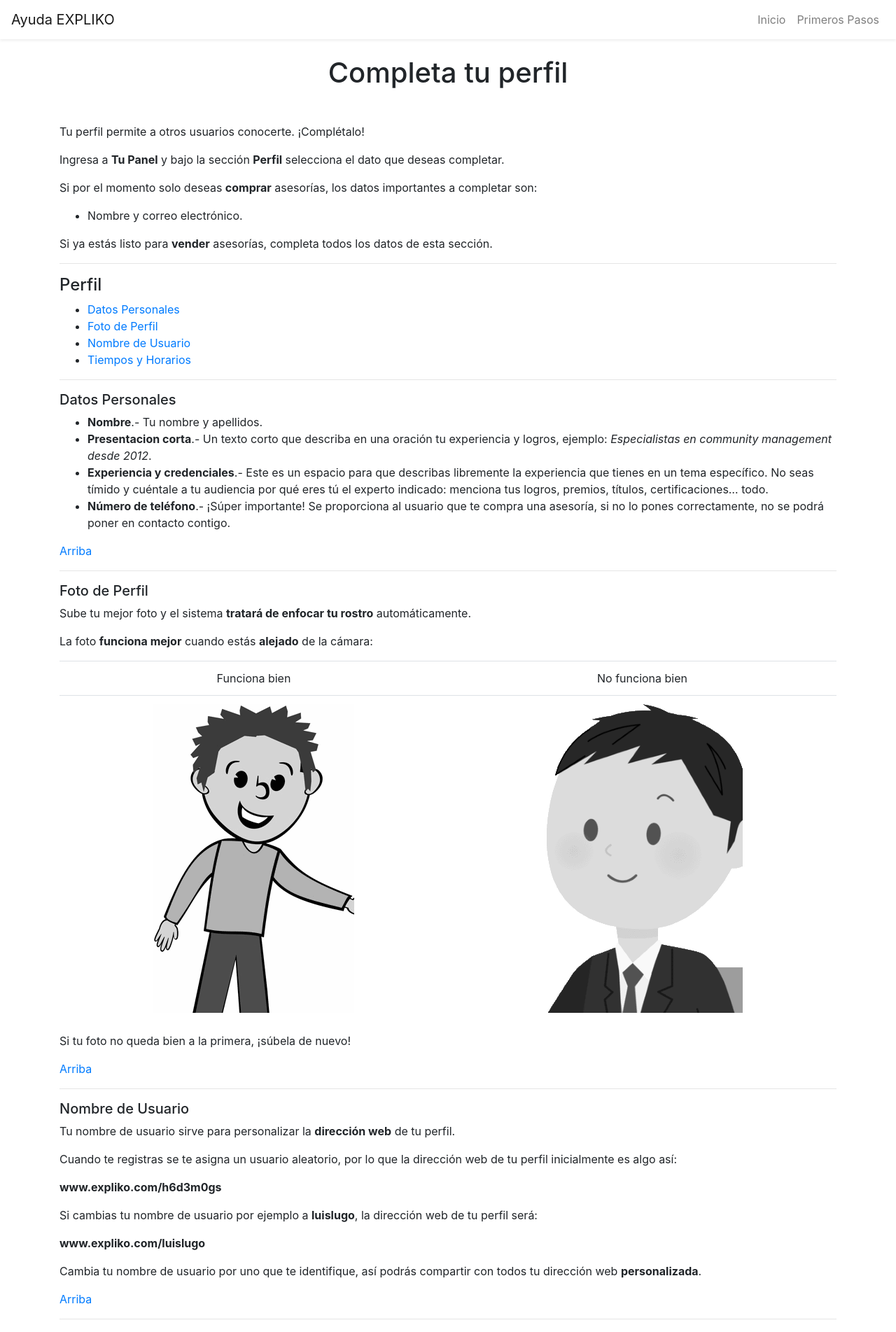
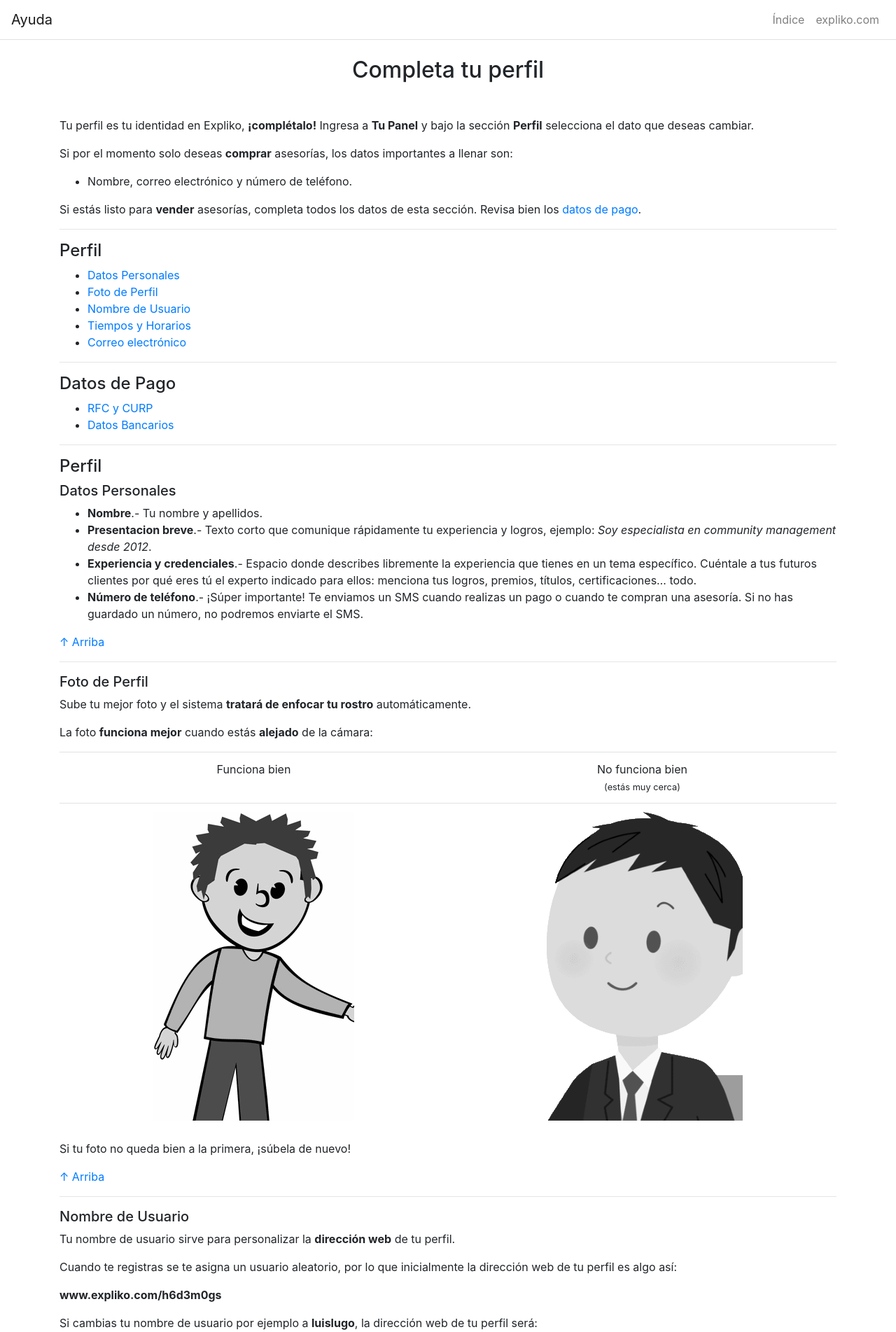
Before and after one commit to aeadbhard/expliko-pages, a Jekyll site: the page built from primeros-pasos/completar-perfil.md, in a window 1280 px wide. Shown: the top 1903 px of the page at 70% size. Built offline with Jekyll 4.4.1, drawn with Linux system fonts in a browser that asks for light colours; some of the changed text lies outside the part shown.

Commit message:
actualizacion

```diff
--- a/_config.yml
+++ b/_config.yml
@@ -1,6 +1,8 @@
 # Site
-name: Ayuda EXPLIKO
+name: Ayuda
+sitio: Expliko
 dominio: expliko.com
+mainweb: https://www.expliko.com
 
 # Serving
 detach              : false
--- a/_includes/header.html
+++ b/_includes/header.html
@@ -1,15 +1,15 @@
-<nav class="navbar navbar-expand-md navbar-light bg-white shadow-sm mb-4">
+<nav class="navbar navbar-expand-md navbar-light bg-white border-bottom mb-4">
   <span class="navbar-brand" href="">{{ site.name }}</span>
   <button class="navbar-toggler" type="button" data-toggle="collapse" data-target="#navbarCollapse" aria-controls="navbarCollapse" aria-expanded="false" aria-label="Toggle navigation">
     <span class="navbar-toggler-icon"></span>
   </button>
-  <div class="collapse navbar-collapse" id="navbarCollapse">
+  <div class="collapse navbar-collapse text-center" id="navbarCollapse">
     <ul class="navbar-nav ml-auto">
       <li class="nav-item">
-        <a class="nav-link" href="/index.html">Inicio</a>
+        <a class="nav-link" href="/index.html">Índice</a>
       </li>
       <li class="nav-item">
-        <a class="nav-link" href="#">Primeros Pasos</a>
+        <a class="nav-link" href='{{site.mainweb}}'>{{site.dominio}}</a>
       </li>
     </ul>
     <!--
--- a/_layouts/default.html
+++ b/_layouts/default.html
@@ -1,19 +1,23 @@
 <!doctype html>
-<html lang="en">
+<html lang="es">
   <head>
     <!-- Required meta tags -->
     <meta charset="utf-8">
     <meta name="viewport" content="width=device-width, initial-scale=1, shrink-to-fit=no">
 
+    <!-- Site CSS -->
+    <link rel="stylesheet" href="/assets/css/styles.css">
+
     <!-- Bootstrap CSS -->
     <link rel="stylesheet" href="https://stackpath.bootstrapcdn.com/bootstrap/4.3.1/css/bootstrap.min.css" integrity="sha384-ggOyR0iXCbMQv3Xipma34MD+dH/1fQ784/j6cY/iJTQUOhcWr7x9JvoRxT2MZw1T" crossorigin="anonymous">
 
-     <title>{{ page.title }}</title>
+    <link rel="icon" href="/favicon.ico" type="image/x-icon">
+    <title>{{ page.title }}</title>
   </head>
   <body>
     {% include header.html %}
     <main role="main" class="container">
-      <h1 class='text-center mb-5'>{{ page.title }}</h1>
+      <h1 class='text-center mb-5 h2'>{{ page.title }}</h1>
       <section>
          {{ content }}
       </section>
--- /dev/null
+++ b/_sass/main.scss
@@ -0,0 +1,3 @@
+table {
+  width: 100%;
+}
--- /dev/null
+++ b/assets/css/styles.scss
@@ -0,0 +1,3 @@
+---
+---
+@import "main";
--- a/primeros-pasos/completar-perfil.md
+++ b/primeros-pasos/completar-perfil.md
@@ -2,15 +2,13 @@
 title: Completa tu perfil
 layout: default
 ---
-Tu perfil permite a otros usuarios conocerte. ¡Complétalo!
+Tu perfil es tu identidad en {{ site.sitio }}, **¡complétalo!** Ingresa a **Tu Panel** y bajo la sección **Perfil** selecciona el dato que deseas cambiar.
 
-Ingresa a **Tu Panel** y bajo la sección **Perfil** selecciona el dato que deseas completar.
+Si por el momento solo deseas  **comprar**  asesorías, los datos importantes a llenar son:
 
-Si por el momento solo deseas  **comprar**  asesorías, los datos importantes a completar son:
+- Nombre, correo electrónico y número de teléfono.
 
-- Nombre y correo electrónico.
-
-Si ya estás listo para  **vender**  asesorías, completa todos los datos de esta sección.
+Si estás listo para  **vender**  asesorías, completa todos los datos de esta sección. Revisa bien los [datos de pago](#datosdePago).
 
 {: #arriba }
 
@@ -21,18 +19,28 @@
  - [Foto de Perfil](#fotoPerfil)
  - [Nombre de Usuario](#usuario)
  - [Tiempos y Horarios](#tiempos)
-
+ - [Correo electrónico](#email)
 
 ***
+
+#### Datos de Pago
+
+ - [RFC y CURP](#rfc-curp)
+ - [Datos Bancarios](#banco)
+
+ ***
+
+#### Perfil
+
 ##### Datos Personales
 {: #datosPersonales }
 
 -   **Nombre**.- Tu nombre y apellidos.
--   **Presentacion corta**.- Un texto corto que describa en una oración tu experiencia y logros, ejemplo:  _Especialistas en community management desde 2012_.
--   **Experiencia y credenciales**.- Este es un espacio para que describas libremente la experiencia que tienes en un tema específico. No seas tímido y cuéntale a tu audiencia por qué eres tú el experto indicado: menciona tus logros, premios, títulos, certificaciones... todo.
--   **Número de teléfono**.- ¡Súper importante! Se proporciona al usuario que te compra una asesoría, si no lo pones correctamente, no se podrá poner en contacto contigo.
+-   **Presentacion breve**.- Texto corto que comunique rápidamente tu experiencia y logros, ejemplo:  _Soy especialista en community management desde 2012_.
+-   **Experiencia y credenciales**.- Espacio donde describes libremente la experiencia que tienes en un tema específico. Cuéntale a tus futuros clientes por qué eres tú el experto indicado para ellos: menciona tus logros, premios, títulos, certificaciones... todo.
+-   **Número de teléfono**.- ¡Súper importante! Te enviamos un SMS cuando realizas un pago o cuando te compran una asesoría. Si no has guardado un número, no podremos enviarte el SMS.
 
-[Arriba](#arriba)
+[↑ Arriba](#arriba)
 
 ***
 ##### Foto de Perfil
@@ -46,7 +54,9 @@
   <tbody>
     <tr>
       <td class='text-center'>Funciona bien</td>
-      <td class='text-center'>No funciona bien</td>
+      <td class='text-center'>No funciona bien<br>
+      <small>(estás muy cerca)</small>
+      </td>
     </tr>
     <tr>
       <td class='text-center' markdown='span'>![Funciona bien](/images/usr_lejos.png){:class="img-fluid"}</td>
@@ -57,7 +67,7 @@
 
 Si tu foto no queda bien a la primera, ¡súbela de nuevo!
 
-[Arriba](#arriba)
+[↑ Arriba](#arriba)
 
 ***
 ##### Nombre de Usuario
@@ -65,7 +75,7 @@
 
 Tu nombre de usuario sirve para personalizar la **dirección web** de tu perfil.
 
-Cuando te registras se te asigna un usuario aleatorio, por lo que la dirección web de tu perfil inicialmente es algo así:
+Cuando te registras se te asigna un usuario aleatorio, por lo que inicialmente la dirección web de tu perfil es algo así:
 
 **www.{{ site.dominio }}/h6d3m0gs**
 
@@ -73,9 +83,9 @@
 
 **www.{{ site.dominio }}/luislugo**
 
-Cambia tu nombre de usuario por uno que te identifique, así podrás compartir con todos tu dirección web **personalizada**.
+Cambia tu nombre de usuario por uno que te identifique y comparte con todos tu propia dirección web **personalizada**.
 
-[Arriba](#arriba)
+[↑ Arriba](#arriba)
 
 ***
 ##### Tiempos y Horarios
@@ -87,4 +97,32 @@
 - **Estás disponible a partir de**.- Si sales de vacaciones o no estarás disponible para impartir asesorías por unos días,
 guarda aquí la fecha en que estarás disponible nuevamente.
 
-[Arriba](#arriba)
+[↑ Arriba](#arriba)
+
+***
+##### Correo Electrónico
+{: #email }
+A esta dirección enviamos todas las notificaciones de {{ site.sitio }}: cuando compras o vendes una asesoría,
+cuando recibes una pregunta, cuando realizas o se te realiza un pago, etc. ¡Mantenlo siempre actualizado!
+
+[↑ Arriba](#arriba)
+
+***
+#### Datos de Pago
+{: #datosdePago }
+
+##### RFC y CURP
+{: #rfc-curp }
+¿Necesitas llenar estos dos datos? Depende.
+
+Si para cobrar las asesorías que vendes en nuestra plataforma, tú emites una factura a {{ site.dominio }} y nosotros te la pagamos, entonces no necesitas llenar estos dos campos.
+
+Ahora bien, si no estás registrado ante Hacienda para emitir facturas, {{ site.dominio }} necesita contar con estos dos datos tuyos para poder pagarte, pues realizamos las retenciones correspondientes de impuestos antes de pagarte las asesorías que vendiste.
+
+[↑ Arriba](#arriba)
+
+##### Datos Bancarios
+{: #banco }
+Guarda aquí la CLABE de tu cuenta bancaria a 18 dígitos, a esta cuenta te realizaremos los depósitos correspondientes a las asesorías que vendas en {{ site.dominio }}
+
+[↑ Arriba](#arriba)
```
Also changed, not shown: bienvenido/asesorias.md (added, +9 -0 lines), bienvenido/que-es.md (added, +22 -0 lines), index.md (+6 -1 lines), favicon.ico (added).
